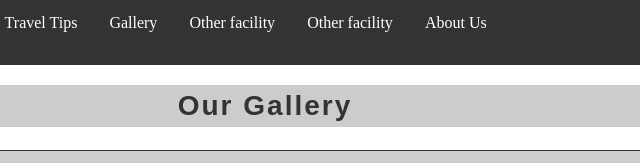
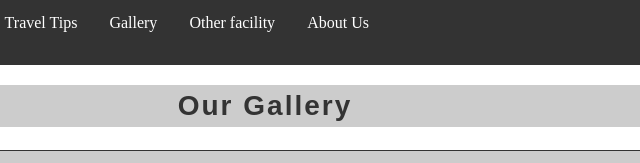
Before and after one commit to devrajt744/backpackers, a plain HTML site: page gallery.html in a window 1280 px wide. Shown: the top 163 px of the page, 375-1015 px from the left. Drawn offline with Linux system fonts and the light colour scheme.

Commit message:
Update gallery.html

```diff
--- a/gallery.html
+++ b/gallery.html
@@ -246,7 +246,6 @@
 		  <!-- <li><a href="#climate">Climate</a></li> -->
 		  <li><a href="gallery.html">Gallery</a></li>
 		<li><a href="other.html">Other facility</a></li>
-		<li><a href="other.html">Other facility</a></li>
           <li><a href="aboutus.html">About Us</a></li>
 
         </ul>
```
